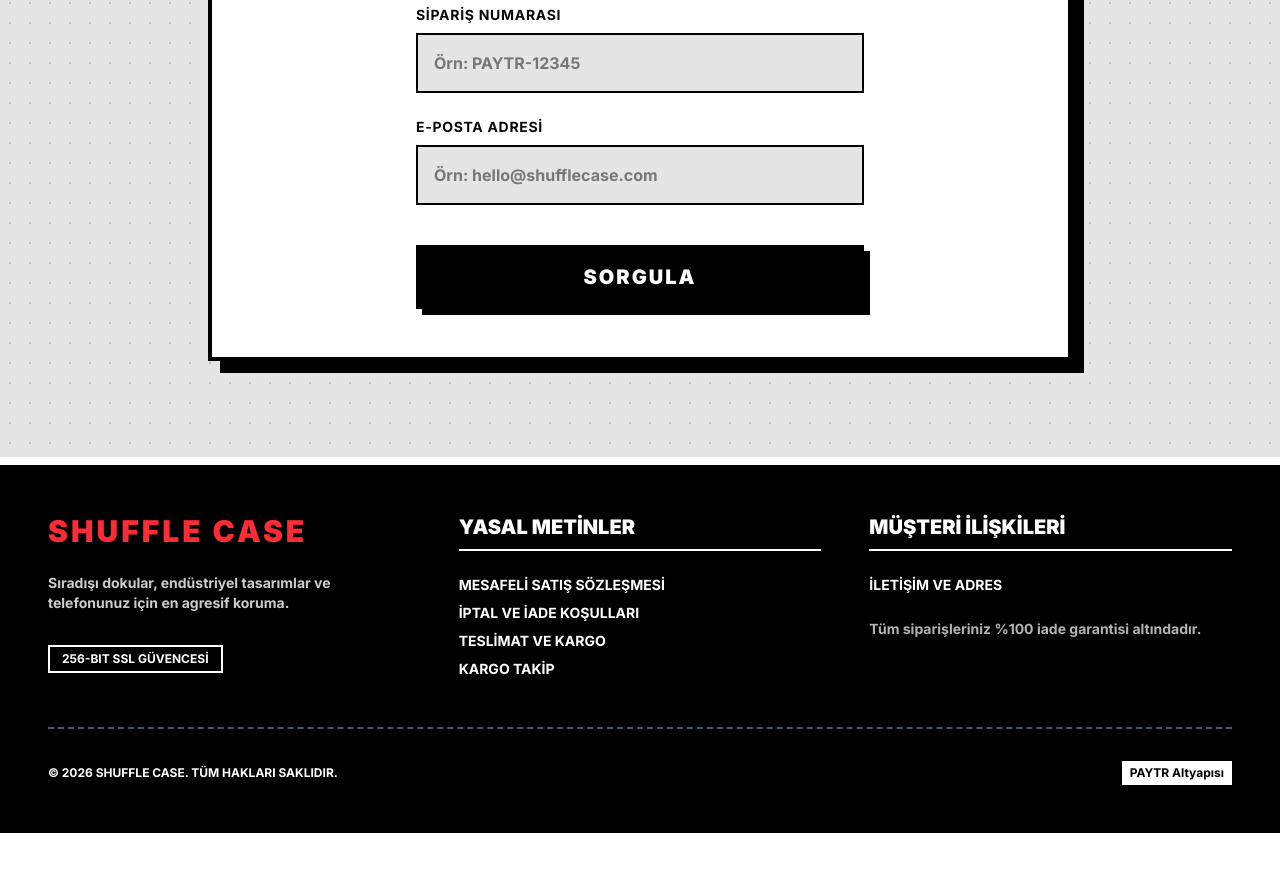
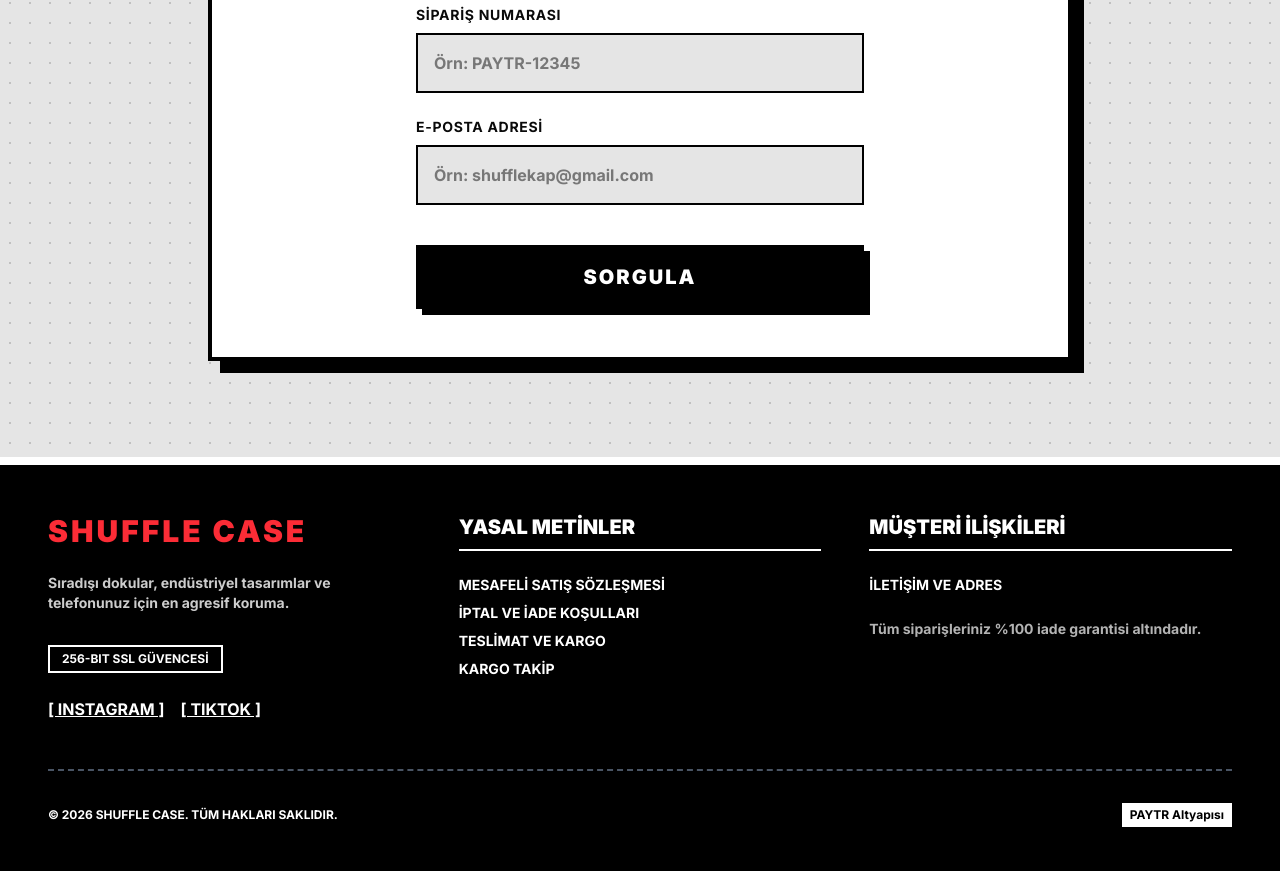
Before and after one commit to gencogedik/showroom, a Next.js app: page /kargo-takip in a window 1280 px wide. Shown: the part 387-1258 px from the top of the page. Before the commit the page ends 1220 px from the top, so only its background shows below. Built offline with nearby package versions, Linux system fonts and the light colour scheme.

Commit message:
Update placeholders with real data and add social links

```diff
--- a/src/app/api/kargo/olustur/route.ts
+++ b/src/app/api/kargo/olustur/route.ts
@@ -32,10 +32,10 @@
         const shipmentPayload = {
             shipment: {
                 sender_name: "Shuffle Case",
-                sender_email: "hello@shufflecase.com",
+                sender_email: "shufflekap@gmail.com",
                 sender_tax_number: "32716823642",
                 sender_tax_place: "Ümraniye",
-                sender_phone: "5555555555",
+                sender_phone: "05411925206",
                 sender_address: "Elmalıkent, Adem Yavuz Cd. No17/A, 34764 Ümraniye/İstanbul",
                 sender_state_id: 34, // İstanbul
                 sender_city_id: 828, // TODO: Ümraniye'nin gerçek Kargonomi ID'si ile değiştirilecek (Şifreler gelince)
--- a/src/app/checkout/page.tsx
+++ b/src/app/checkout/page.tsx
@@ -169,7 +169,7 @@
                                     <input
                                         type="email"
                                         name="buyer_email"
-                                        placeholder="Örn: hello@shufflecase.com"
+                                        placeholder="Örn: shufflekap@gmail.com"
                                         value={formData.buyer_email}
                                         onChange={handleChange}
                                         className="w-full bg-[#e5e5e5] border-2 border-black p-4 font-bold outline-none focus:bg-white focus:shadow-[4px_4px_0_0_#000] transition-all"
@@ -181,7 +181,7 @@
                                     <input
                                         type="tel"
                                         name="buyer_phone"
-                                        placeholder="Örn: 5551234567"
+                                        placeholder="Örn: 05411925206"
                                         value={formData.buyer_phone}
                                         onChange={handleChange}
                                         className="w-full bg-[#e5e5e5] border-2 border-black p-4 font-bold outline-none focus:bg-white focus:shadow-[4px_4px_0_0_#000] transition-all"
--- a/src/app/kargo-takip/page.tsx
+++ b/src/app/kargo-takip/page.tsx
@@ -102,7 +102,7 @@
                             <label className="font-bold uppercase tracking-wider text-sm">E-Posta Adresi</label>
                             <input
                                 type="email"
-                                placeholder="Örn: hello@shufflecase.com"
+                                placeholder="Örn: shufflekap@gmail.com"
                                 value={email}
                                 onChange={(e) => setEmail(e.target.value)}
                                 className="w-full bg-[#e5e5e5] border-2 border-black p-4 font-bold outline-none focus:bg-white focus:shadow-[4px_4px_0_0_#000] transition-all"
--- a/src/components/ui/footer.tsx
+++ b/src/components/ui/footer.tsx
@@ -15,6 +15,14 @@
                     <div className="flex gap-4 mt-4">
                         {/* 256 BIT SSL BADGE */}
                         <div className="border-2 border-white px-3 py-1 font-bold text-xs">256-BIT SSL GÜVENCESİ</div>
+                    </div>
+                    <div className="flex gap-4 mt-2">
+                        <a href="https://instagram.com/shuffle_case" target="_blank" rel="noreferrer" className="text-white hover:text-[#ff0000] hover:scale-110 transition-all font-bold uppercase underline">
+                            [ INSTAGRAM ]
+                        </a>
+                        <a href="https://tiktok.com/@shufflekap" target="_blank" rel="noreferrer" className="text-white hover:text-[#ff0000] hover:scale-110 transition-all font-bold uppercase underline">
+                            [ TIKTOK ]
+                        </a>
                     </div>
                 </div>
 
```
